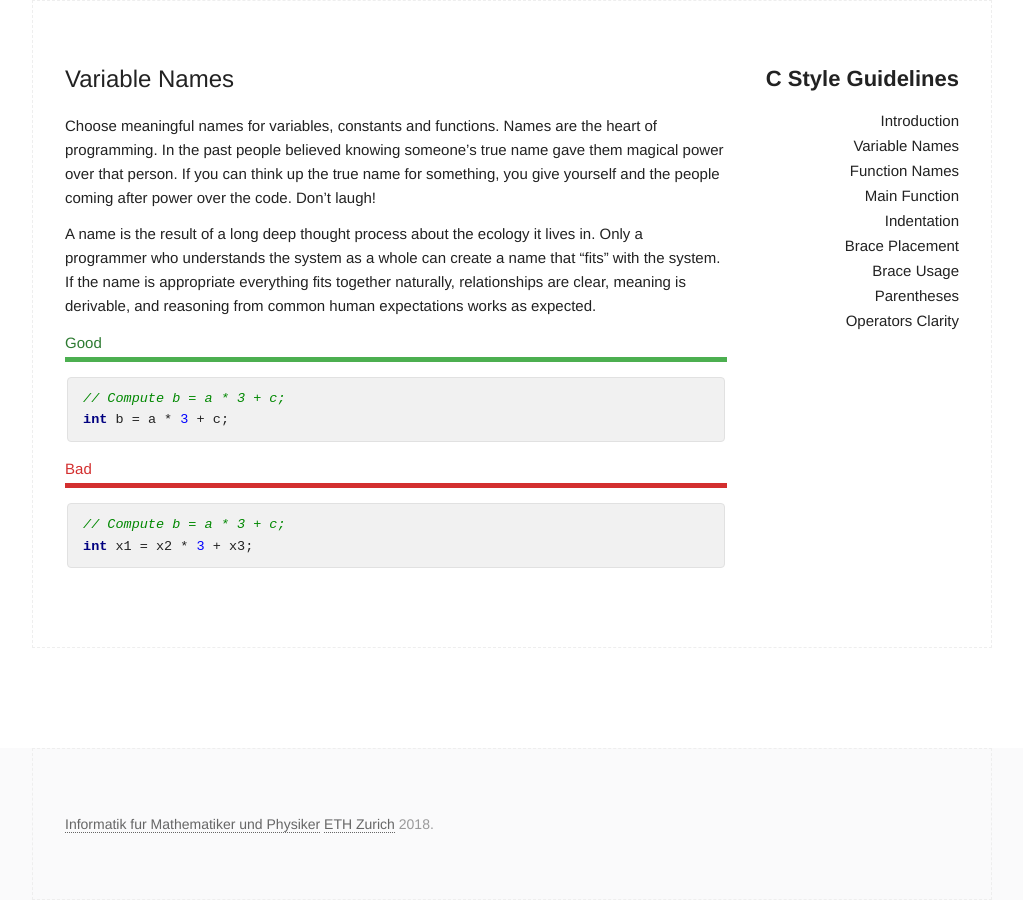
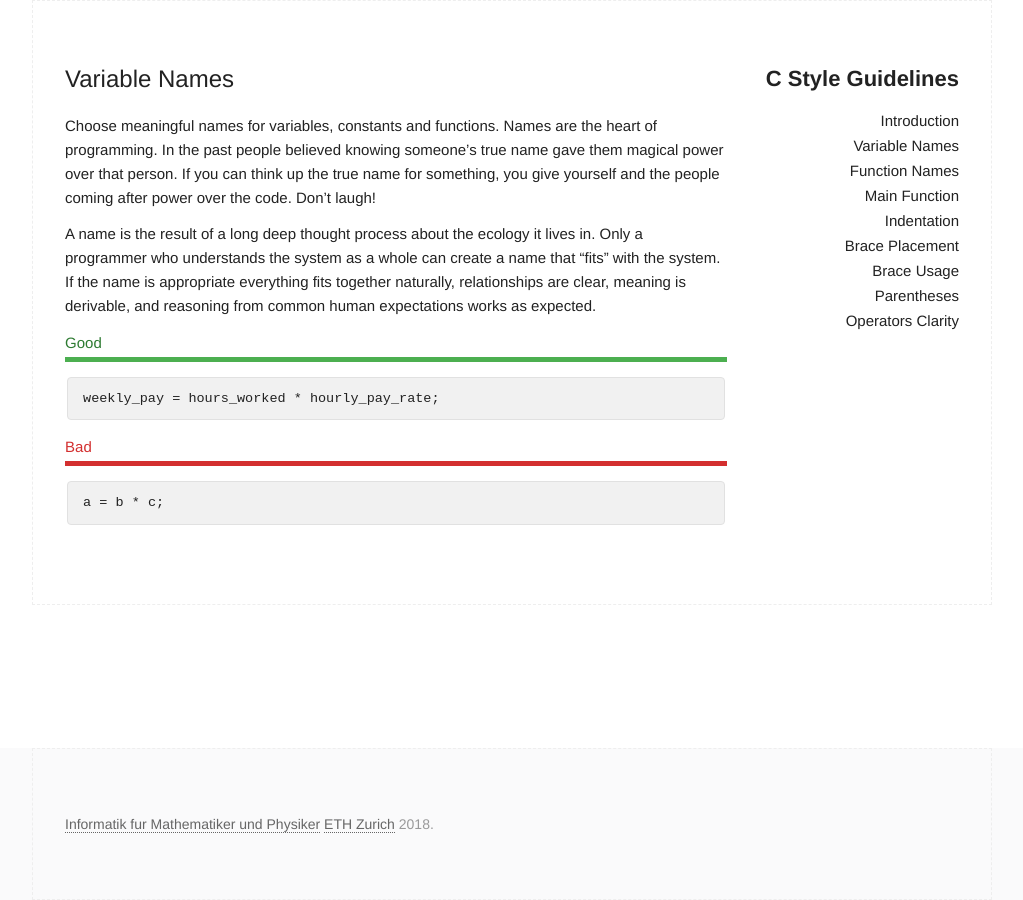
Before and after one commit to ifmp/ifmp.github.io, a Jekyll site: the page built from _guidelines/variable_names.markdown, in a window 1280 px wide. Shown: the whole page, without its empty margins (128-1151 px from the left). Built offline with Jekyll 4.4.1, drawn with Linux system fonts in a browser that asks for light colours.

Commit message:
update guidelines

````diff
--- a/_guidelines/parens_clarity.markdown
+++ b/_guidelines/parens_clarity.markdown
@@ -4,7 +4,7 @@ title:  "Operators Clarity"
 date: 2018-09-09 00:07:00 +0800
 ---
 
-Use parentheses for clarity, especially with bit operations.
+Use parentheses for clarity, especially with boolean operations.
 If you have to think about what is the operator precedence then it's likely that other people who will need too.
 
 <p class="s-tag-caption do">Good</p>
--- a/_guidelines/variable_names.markdown
+++ b/_guidelines/variable_names.markdown
@@ -11,12 +11,10 @@ A name is the result of a long deep thought process about the ecology it lives i
 
 <p class="s-tag-caption do">Good</p>
 ```c++
-// Compute b = a * 3 + c;
-int b = a * 3 + c;
+weekly_pay = hours_worked * hourly_pay_rate;
 ```
 
 <p class="s-tag-caption dont">Bad</p>
 ```c++
-// Compute b = a * 3 + c;
-int x1 = x2 * 3 + x3;
+a = b * c;
 ```
````
